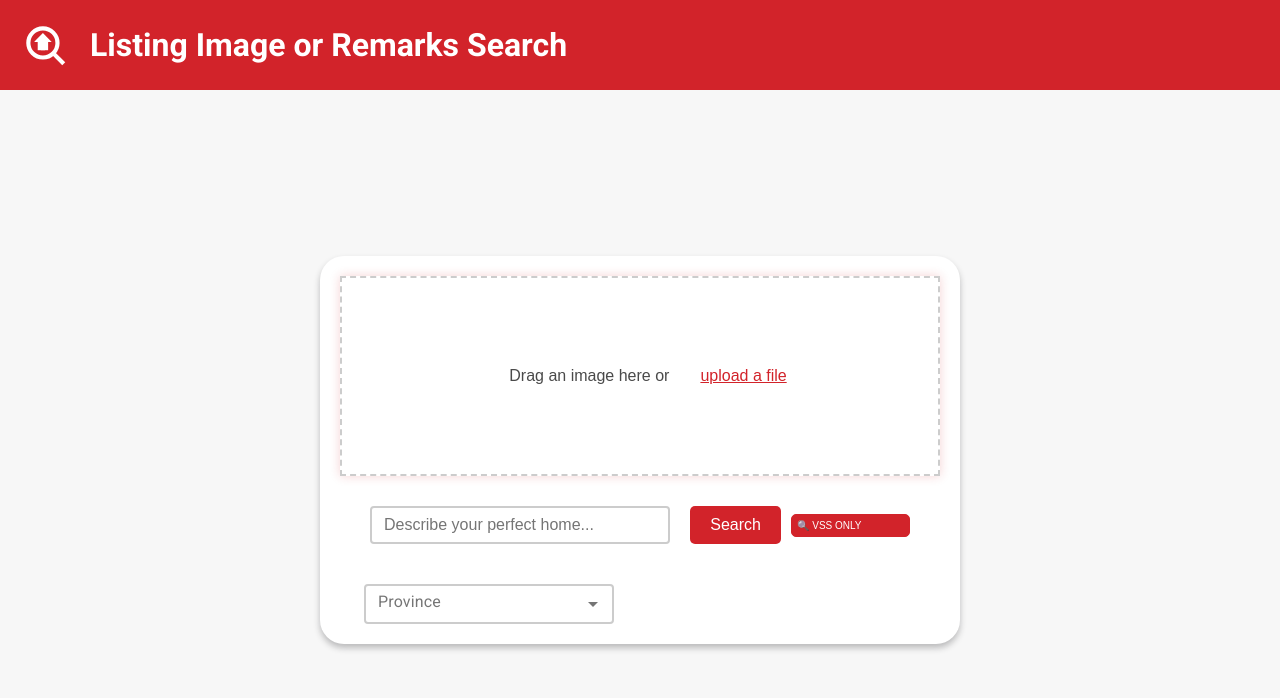
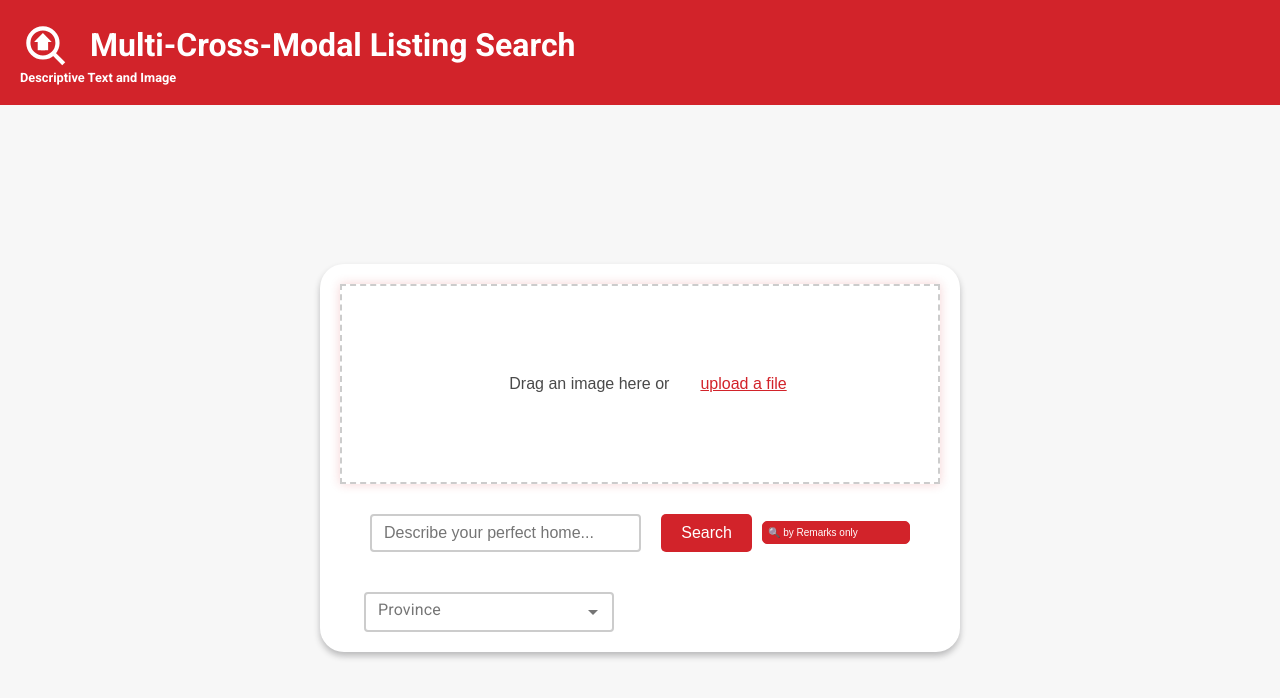
Before and after one commit to kechan/realestate-vss, a Next.js app in the folder realestate_vss/search/app/nextjs/: page / in a window 1280 px wide. Shown: the top 698 px of the page. Built offline with nearby package versions, Linux system fonts and the light colour scheme.

Commit message:
bug fix; added text-2-image to nextJS app

```diff
--- a/realestate_vss/search/app/nextjs/src/pages/Banner.js
+++ b/realestate_vss/search/app/nextjs/src/pages/Banner.js
@@ -4,6 +4,7 @@ import styles from '../styles/Banner.module.css'; // Assuming a CSS module for s
 const Banner = React.forwardRef((props, ref) => {
   return (
     <div className={styles.banner} ref={ref}>
+      <div className={styles.header}>
         <svg className={styles.logo} xmlns="http://www.w3.org/2000/svg" fill="none" viewBox="0 0 24 24" stroke="currentColor">
           {/* <circle cx="12" cy="12" r="10" stroke="white" strokeWidth="2" fill="white" /> */}
           {/* Magnifying glass */}
@@ -15,7 +16,9 @@ const Banner = React.forwardRef((props, ref) => {
           {/* Door */}
           <rect x="10.5" y="12" width="1" height="2" fill="currentColor" />
         </svg>
-      <h1 className={styles.appName}>Listing Image or Remarks Search</h1>
+        <h1 className={styles.appName}>Multi-Cross-Modal Listing Search</h1>
+      </div>
+      <h2 className={styles.modalities}>Descriptive Text and Image</h2>
     </div>
   );
 });
--- a/realestate_vss/search/app/nextjs/src/pages/CriteriaSearchForm.js
+++ b/realestate_vss/search/app/nextjs/src/pages/CriteriaSearchForm.js
@@ -17,7 +17,7 @@ function CriteriaSearchForm({setSearchCriteria, onFormChange, searchMode}) {
     // Ensure this code runs only in the client-side environment
     const savedFormData = JSON.parse(localStorage.getItem('criteriaSearchFormData') || '{}');
 
-    setProvince(savedFormData.provState);
+    setProvince(savedFormData.provState || null);
     setCity(savedFormData.city || '');
     setBedsInt(savedFormData.bedsInt || null);
     setBathsInt(savedFormData.bathsInt || null);
@@ -148,6 +148,7 @@ function CriteriaSearchForm({setSearchCriteria, onFormChange, searchMode}) {
             <FormControl variant="outlined" fullWidth className={`${styles.formControl} ${styles.noIndicator} ${styles.noNotch} ${styles.noBorder}`}>
               <InputLabel id="province-label">Province</InputLabel>
               <Select labelId="province-label" value={province} onChange={e => setProvince(e.target.value)} className={styles.selectEmpty}>
+                <MenuItem value={null}>Select a Province</MenuItem>
                 <MenuItem value="ON">Ontario</MenuItem>
                 <MenuItem value="BC">British Columbia</MenuItem>
                 <MenuItem value="AB">Alberta</MenuItem>
@@ -162,7 +163,7 @@ function CriteriaSearchForm({setSearchCriteria, onFormChange, searchMode}) {
               </Select>
             </FormControl>
           </Grid>
-          {searchMode !== 'VSS_ONLY' && (
+          {searchMode === 'SOFT_MATCH_AND_VSS' && (
             <>
               <Grid item xs={12}>
                 <FormControl fullWidth>
--- a/realestate_vss/search/app/nextjs/src/pages/index.js
+++ b/realestate_vss/search/app/nextjs/src/pages/index.js
@@ -128,7 +128,7 @@ export default function Home({ bannerHeight}) {
     console.log('search mode:', textSearchMode);
     console.log('search term:', searchTerm);
     event.preventDefault();
-    // setSearchResults([]); // don't clear this yet, otherwise the UX will flicker a lot
+    // setSearchResults([]); // don't clear this here, otherwise the UX will flicker a lot
 
     if (!selectedFile && !searchTerm && isFormDataEmpty(criteriaSearchFormData)) {
       alert('Please select a file, enter a search term, or fill out the criteria search form.');
@@ -140,7 +140,7 @@ export default function Home({ bannerHeight}) {
     const apiURL = process.env.NEXT_PUBLIC_SEARCH_API_URL;
     // console.log('apiURL:', apiURL);
 
-    if (selectedFile) {   // perform image search
+    if (selectedFile) {   // perform image (to image) search
       const formData = new FormData();
       formData.append('file', selectedFile);
 
@@ -162,7 +162,7 @@ export default function Home({ bannerHeight}) {
     if (textSearchMode === 'VSS_ONLY') {
 
       if (searchTerm) {
-        if (criteriaSearchFormData.provState == "") {
+        if (criteriaSearchFormData.provState == "" || criteriaSearchFormData.provState == null) {
           alert('Please select a province.');
           return;
         }
@@ -221,6 +221,38 @@ export default function Home({ bannerHeight}) {
       }
       return
     }
+
+    if (textSearchMode === 'TEXT_TO_IMAGE_VSS') {
+      if (!searchTerm || searchTerm === "") {
+        alert('Please enter a search term.');
+        return;
+      }
+      const input_payload = {
+        phrase: searchTerm
+      }
+      try {
+        const response = await fetch(`${apiURL}/text-to-image-search/`, {
+          method: 'POST',
+          headers: {
+            'Content-Type': 'application/json'
+          },
+          body: JSON.stringify(input_payload)
+        });
+        const data = await response.json();
+
+        data.searchType = 'image'; // Add a property to the data object to indicate the search type
+        setSearchResults(data); // Update the state with the search results
+      } catch (error) {
+        console.error('Error:', error);
+      }
+
+      return;
+    }
+
+    // we reach here if non of above conditions are met (this explicitly requires all above have a return)
+    alert(`Invalid search: selectedFile=${selectedFile}, selectedFileUrl=${selectedFileUrl} textSearchMode=${textSearchMode}, searchTerm=${searchTerm}, criteriaSearchFormData=${JSON.stringify(criteriaSearchFormData)}`);
+
+    // TODO: if we get here, we should consider clear the previous search results and render an error
   };
 
   // Determine the class for the search-container based on presence or absence of search results
@@ -256,8 +288,9 @@ export default function Home({ bannerHeight}) {
                           console.log('Text search mode updated to:', newMode); // Optional: for debugging
                         }}
                 >
-                  <option value="VSS_ONLY">🔍 VSS ONLY </option>
-                  <option value="SOFT_MATCH_AND_VSS">🔍📃 Soft Match + VSS</option>
+                  <option value="VSS_ONLY">🔍 by Remarks only </option>
+                  <option value="SOFT_MATCH_AND_VSS">🔍📃 by Remarks and Criteria</option>
+                  <option value="TEXT_TO_IMAGE_VSS">📝➡️🖼️ Text to Image</option>
                 </select>
 
               </div>
--- a/realestate_vss/search/app/nextjs/src/styles/Banner.module.css
+++ b/realestate_vss/search/app/nextjs/src/styles/Banner.module.css
@@ -1,7 +1,7 @@
 /* Banner.module.css */
 .banner {
-  display: flex;
-  align-items: center;
+  /* display: flex;
+  align-items: center; */
   width: 100%;
   padding: 20px;
   background-color: #D2232A;
@@ -10,6 +10,12 @@
   top: 0; /* Align the banner to the top */
   left: 0; /* Align the banner to the left */
   z-index: 1000; /* Ensure it's above other elements */
+}
+
+.header {
+  display: flex;
+  align-items: center;
+  justify-content: left;
 }
 
 .logo {
@@ -23,3 +29,10 @@
   font-family: 'Roboto', sans-serif;
   color: #fff;
 }
+
+.modalities {
+  display: block;
+  font-family: 'Roboto', sans-serif;
+  font-size: 0.8em; /* adjust as needed */
+  /* other styles as needed */
+}
```
Also changed, not shown: 1 other file (tests, documents, lock files or other folders). Lines whose indentation alone changed are shown as unchanged.
